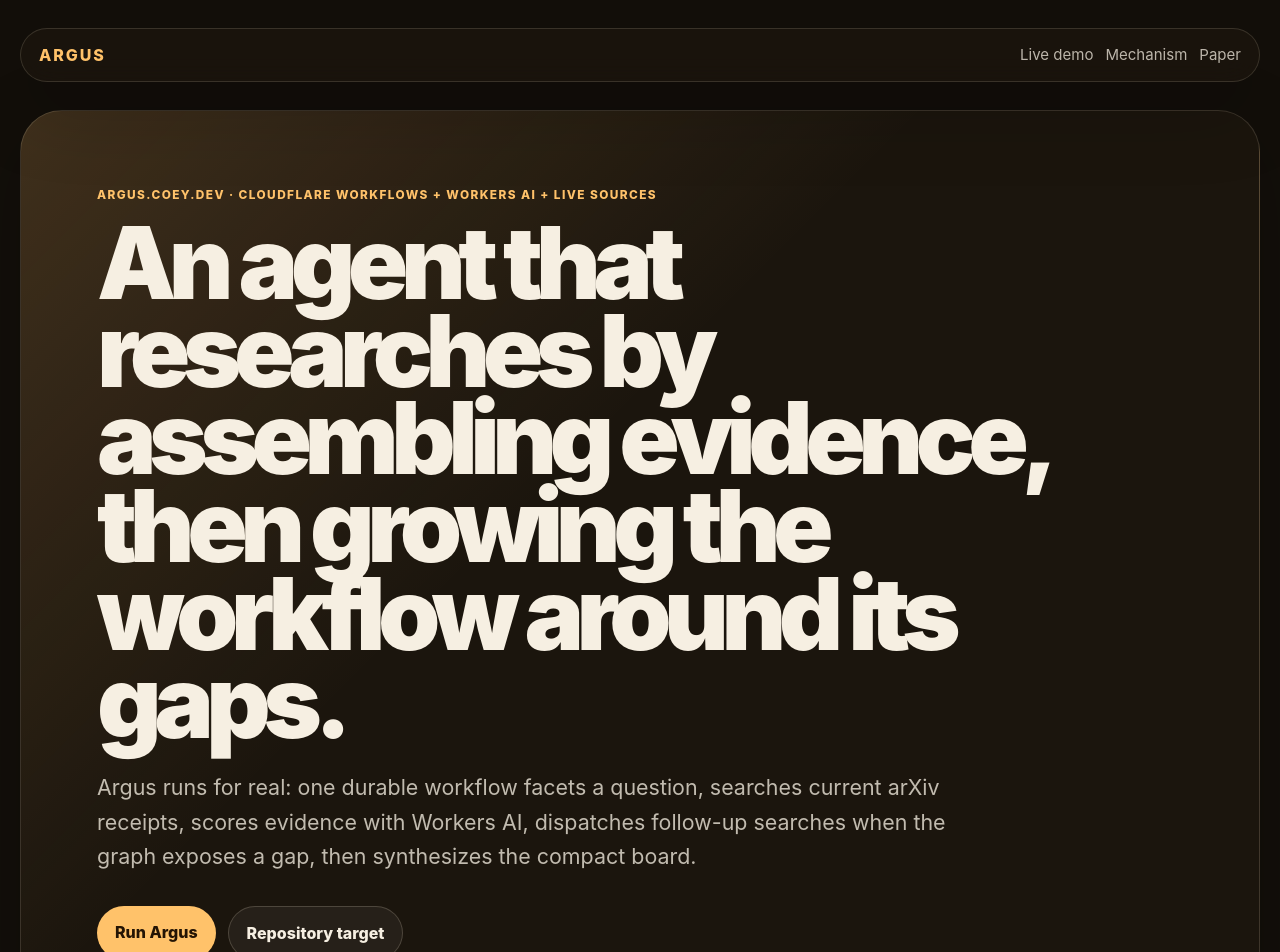
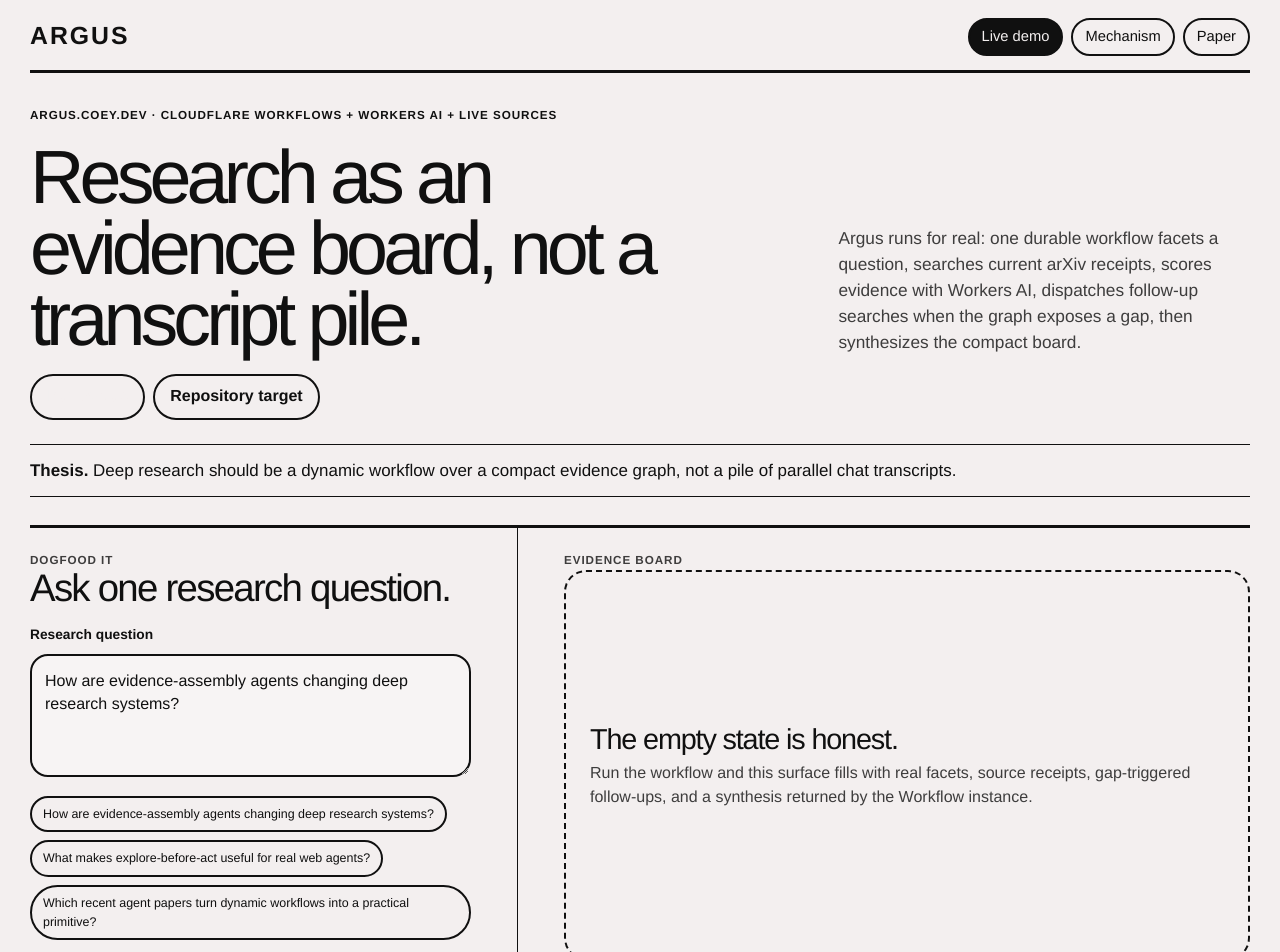
Before and after one commit to acoyfellow/argus, a SvelteKit app: page / in a window 1280 px wide. Shown: the top 952 px of the page. Built offline with nearby package versions, Linux system fonts and the light colour scheme.

Commit message:
Refresh Argus editorial visual system

```diff
--- a/src/routes/+page.svelte
+++ b/src/routes/+page.svelte
@@ -66,7 +66,7 @@
 
 	<section class="hero">
 		<p class="eyebrow">argus.coey.dev · Cloudflare Workflows + Workers AI + live sources</p>
-		<h1>An agent that researches by assembling evidence, then growing the workflow around its gaps.</h1>
+		<h1>Research as an evidence board, not a transcript pile.</h1>
 		<p class="lede">Argus runs for real: one durable workflow facets a question, searches current arXiv receipts, scores evidence with Workers AI, dispatches follow-up searches when the graph exposes a gap, then synthesizes the compact board.</p>
 		<div class="actions">
 			<a class="primary" href="#demo">Run Argus</a>
--- a/src/routes/layout.css
+++ b/src/routes/layout.css
@@ -2,60 +2,95 @@
 @plugin '@tailwindcss/typography';
 
 :root {
-	font-family: Inter, ui-sans-serif, system-ui, -apple-system, BlinkMacSystemFont, "Segoe UI", sans-serif;
-	color: #f6efe2;
-	background: #130f0a;
+	font-family: "Avenir Next", "Neue Haas Grotesk Text Pro", "Helvetica Neue", Helvetica, Arial, sans-serif;
+	color: #101010;
+	background: #f3efef;
 	font-synthesis: none;
-	text-rendering: optimizeLegibility;
+	text-rendering: geometricPrecision;
 }
+
 * { box-sizing: border-box; }
-html { scroll-behavior: smooth; background: radial-gradient(circle at 16% 10%, rgba(255,172,76,.22), transparent 31rem), radial-gradient(circle at 84% 18%, rgba(93,214,180,.14), transparent 28rem), #130f0a; }
+html { scroll-behavior: smooth; background: #f3efef; }
 body { margin: 0; min-width: 320px; min-height: 100vh; }
 a { color: inherit; }
-main { width: min(1240px, calc(100% - 32px)); margin: 0 auto; padding: 28px 0 88px; }
-.nav,.hero,.thesis,.demo-shell,.mechanism article,.composer,.result,.card { border: 1px solid rgba(255,239,213,.14); box-shadow: 0 24px 80px rgba(0,0,0,.22); }
-.nav { display:flex; align-items:center; justify-content:space-between; gap:18px; padding:14px 18px; border-radius:999px; background:rgba(28,21,13,.78); backdrop-filter:blur(18px); position:sticky; top:16px; z-index:2; }
-.wordmark,.eyebrow,.card header span { font-weight:800; letter-spacing:.12em; text-transform:uppercase; }
-.wordmark { color:#ffc26a; text-decoration:none; }
-.nav-links,.actions,.chips,.metrics,.trace { display:flex; flex-wrap:wrap; gap:12px; }
-.nav-links a { color:rgba(246,239,226,.74); text-decoration:none; font-size:.94rem; }
-.hero { margin-top:28px; padding:clamp(28px,6vw,76px); border-radius:42px; background:linear-gradient(135deg,rgba(255,194,106,.16),transparent 42%),rgba(30,23,15,.86); }
-.eyebrow { margin:0 0 14px; color:#ffc26a; font-size:.74rem; }
-h1,h2,h3,p { margin-top:0; }
-h1 { max-width:1080px; margin-bottom:24px; font-size:clamp(3rem,7.8vw,7.7rem); font-weight:900; letter-spacing:-.075em; line-height:.88; }
-h2 { font-size:clamp(1.6rem,3vw,3.2rem); font-weight:850; letter-spacing:-.055em; line-height:1; }
-h3 { margin-bottom:8px; font-size:1.08rem; }
-.lede,.composer p,.result p,.mechanism p,.empty-board p,.card p,li { color:rgba(246,239,226,.76); line-height:1.62; }
-.lede { max-width:900px; font-size:clamp(1.06rem,2vw,1.34rem); }
-.actions { margin-top:32px; }
-.actions a,.run,.chips button { border-radius:999px; font-weight:800; }
-.actions a { padding:14px 18px; text-decoration:none; }
-.primary,.run { border:0; background:#ffc26a; color:#241404; }
-.secondary,.chips button { border:1px solid rgba(255,239,213,.18); background:rgba(255,255,255,.05); color:#f6efe2; }
-.thesis { margin-top:18px; padding:22px 28px; border-radius:28px; background:rgba(93,214,180,.1); font-size:clamp(1rem,2vw,1.25rem); }
-.thesis p { margin-bottom:0; }
-.demo-shell { display:grid; grid-template-columns:minmax(320px,.84fr) minmax(0,1.16fr); gap:18px; margin-top:22px; padding:18px; border-radius:38px; background:rgba(24,18,12,.74); }
-.composer,.result { padding:clamp(20px,3vw,30px); border-radius:30px; background:rgba(255,255,255,.045); }
-label { display:block; margin:22px 0 10px; font-weight:800; color:#ffc26a; }
-textarea { width:100%; resize:vertical; min-height:126px; padding:16px; border:1px solid rgba(255,239,213,.18); border-radius:22px; background:rgba(10,8,5,.78); color:#f6efe2; font:inherit; line-height:1.5; }
-.chips { margin-top:14px; }
-.chips button { padding:10px 12px; cursor:pointer; text-align:left; font-size:.78rem; }
-.run { width:100%; margin-top:18px; padding:16px; cursor:pointer; font:inherit; }
-.run:disabled { cursor:wait; opacity:.66; }
-.notice { margin:16px 0 0; padding:12px 14px; border-radius:18px; background:rgba(93,214,180,.1); }
-.metrics span,.trace span { padding:8px 11px; border-radius:999px; background:rgba(255,255,255,.07); font-size:.84rem; }
-.trace { margin:18px 0; }
-.cards { display:grid; gap:14px; }
-.card { padding:18px; border-radius:24px; background:rgba(20,15,10,.84); }
-.card header { display:flex; justify-content:space-between; gap:12px; color:#8ff0d2; font-size:.78rem; }
-.card.follow-up header { color:#ffc26a; }
-.card p { margin-bottom:10px; }
-ul { margin:0; padding-left:18px; }
-li a { color:#ffd99d; }
-.empty-board { display:grid; min-height:410px; align-content:center; padding:28px; border:1px dashed rgba(255,239,213,.18); border-radius:28px; }
-.empty-board strong { font-size:1.5rem; }
-.mechanism { display:grid; grid-template-columns:repeat(4,minmax(0,1fr)); gap:16px; margin-top:22px; }
-.mechanism article { min-height:240px; padding:24px; border-radius:30px; background:rgba(24,18,12,.74); }
-.mechanism h2 { font-size:2rem; }
-@media (max-width:980px){ .demo-shell,.mechanism { grid-template-columns:1fr; } }
-@media (max-width:720px){ main{width:min(100% - 22px,1240px);padding-top:12px}.nav{position:static;align-items:flex-start;flex-direction:column;border-radius:24px}.card header{flex-direction:column} }
+main { width: min(1220px, calc(100% - 30px)); margin: 0 auto; padding: 16px 0 72px; }
+
+.nav {
+	display: flex;
+	align-items: center;
+	justify-content: space-between;
+	gap: 16px;
+	padding: 2px 0 14px;
+	border-bottom: 3px solid #101010;
+}
+.wordmark, .eyebrow, .card header span { text-transform: uppercase; letter-spacing: .08em; font-weight: 700; }
+.wordmark { font-size: 1.55rem; text-decoration: none; }
+.nav-links, .actions, .chips, .metrics, .trace { display: flex; flex-wrap: wrap; gap: 8px; }
+.nav-links a, .actions a, .chips button, .run, .metrics span, .trace span {
+	border: 2px solid #101010;
+	border-radius: 999px;
+	background: transparent;
+	text-decoration: none;
+}
+.nav-links a { padding: 6px 12px; font-size: .92rem; }
+.nav-links a:first-child, .primary, .run { background: #101010; color: #f3efef; }
+
+.hero { display: grid; grid-template-columns: minmax(0, 1.28fr) minmax(230px, .72fr); column-gap: clamp(22px, 6vw, 96px); row-gap: 18px; padding: 34px 0 24px; border-bottom: 1.5px solid #101010; }
+.hero .eyebrow { grid-column: 1 / -1; }
+.hero .actions { grid-column: 1; }
+.eyebrow { margin: 0; font-size: .73rem; }
+h1, h2, h3, p { margin-top: 0; }
+h1 { max-width: 760px; margin: 0; font-size: clamp(2.8rem, 5.9vw, 5.8rem); line-height: .94; font-weight: 500; letter-spacing: -.065em; }
+h2 { margin-bottom: 14px; font-size: clamp(1.6rem, 3vw, 3rem); line-height: .98; font-weight: 500; letter-spacing: -.045em; }
+h3 { margin-bottom: 8px; font-size: 1.12rem; line-height: 1.15; font-weight: 600; }
+.lede, .composer p, .result p, .mechanism p, .empty-board p, .card p, li { color: rgba(16,16,16,.8); line-height: 1.5; }
+.lede { align-self: end; max-width: 420px; margin-bottom: 0; font-size: 1.08rem; }
+.actions a, .run { padding: 9px 15px; font-weight: 600; }
+.secondary:hover, .nav-links a:hover, .chips button:hover { background: rgba(16,16,16,.08); }
+
+.thesis { margin: 0; padding: 13px 0; border-bottom: 1.5px solid #101010; font-size: 1.06rem; }
+.thesis p { margin: 0; }
+
+.demo-shell { display: grid; grid-template-columns: minmax(300px, .8fr) minmax(0, 1.2fr); gap: 0; margin-top: 28px; border-top: 3px solid #101010; border-bottom: 3px solid #101010; }
+.composer, .result { min-height: 470px; padding: 24px 0; }
+.composer { padding-right: clamp(18px, 4vw, 46px); border-right: 1.5px solid #101010; }
+.result { padding-left: clamp(18px, 4vw, 46px); }
+label { display: block; margin: 18px 0 8px; font-size: .86rem; font-weight: 700; }
+textarea { width: 100%; resize: vertical; min-height: 116px; padding: 13px; border: 2px solid #101010; border-radius: 18px; background: rgba(255,255,255,.3); color: #101010; font: inherit; line-height: 1.45; }
+.chips { margin-top: 11px; }
+.chips button { padding: 7px 11px; cursor: pointer; color: #101010; text-align: left; font: inherit; font-size: .78rem; }
+.run { width: 100%; margin-top: 16px; cursor: pointer; font: inherit; }
+.run:disabled { cursor: wait; opacity: .58; }
+.notice { margin: 14px 0 0; padding: 10px 0; border-top: 1px solid #101010; }
+.metrics span, .trace span { padding: 6px 10px; font-size: .8rem; }
+.metrics span:first-child { background: #101010; color: #f3efef; }
+.trace { margin: 15px 0; }
+.cards { display: grid; gap: 0; border-top: 1.5px solid #101010; }
+.card { padding: 15px 0; border-bottom: 1.5px solid #101010; }
+.card header { display: flex; justify-content: space-between; gap: 12px; margin-bottom: 8px; font-size: .76rem; }
+.card.follow-up header span { background: #101010; color: #f3efef; border-radius: 999px; padding: 3px 7px; }
+.card p { margin-bottom: 9px; }
+ul { margin: 0; padding-left: 18px; }
+li a { text-decoration-thickness: 1px; text-underline-offset: 2px; }
+.empty-board { display: grid; min-height: 390px; align-content: center; padding: 24px; border: 2px dashed #101010; border-radius: 22px; }
+.empty-board strong { max-width: 320px; font-size: 1.8rem; font-weight: 500; letter-spacing: -.04em; }
+
+.mechanism { display: grid; grid-template-columns: repeat(4, minmax(0, 1fr)); margin-top: 30px; border-top: 3px solid #101010; border-bottom: 3px solid #101010; }
+.mechanism article { min-height: 214px; padding: 18px 16px 22px 0; border-right: 1.5px solid #101010; }
+.mechanism article + article { padding-left: 16px; }
+.mechanism article:last-child { border-right: 0; }
+.mechanism h2 { font-size: clamp(1.35rem, 2.2vw, 2.2rem); }
+
+@media (max-width: 920px) {
+	.hero, .demo-shell, .mechanism { grid-template-columns: 1fr; }
+	.hero .eyebrow, .hero .actions { grid-column: auto; }
+	.composer { padding-right: 0; border-right: 0; border-bottom: 1.5px solid #101010; }
+	.result { padding-left: 0; }
+	.mechanism article, .mechanism article + article { min-height: auto; padding: 18px 0; border-right: 0; border-bottom: 1.5px solid #101010; }
+	.mechanism article:last-child { border-bottom: 0; }
+}
+@media (max-width: 680px) {
+	main { width: min(100% - 20px, 1220px); }
+	.nav, .card header { align-items: flex-start; flex-direction: column; }
+	h1 { font-size: clamp(2.45rem, 12vw, 4rem); }
+}
```
